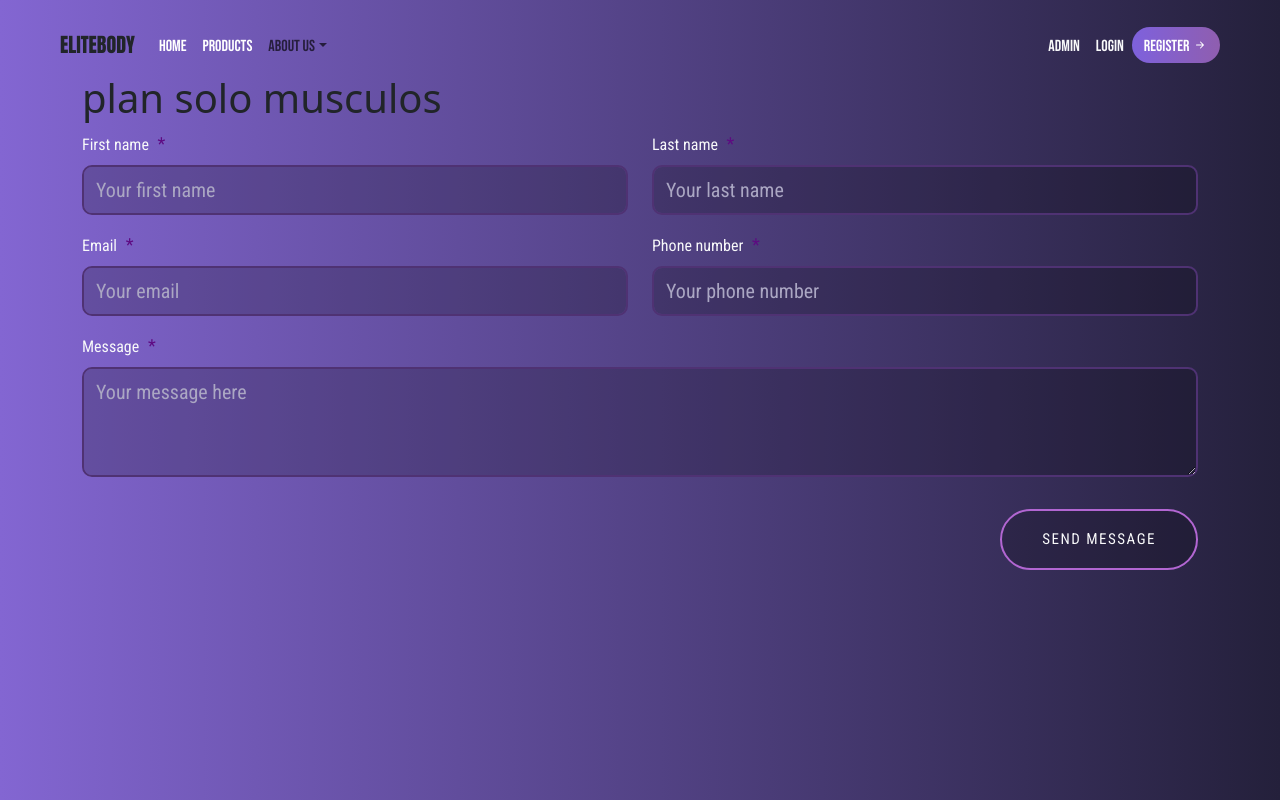
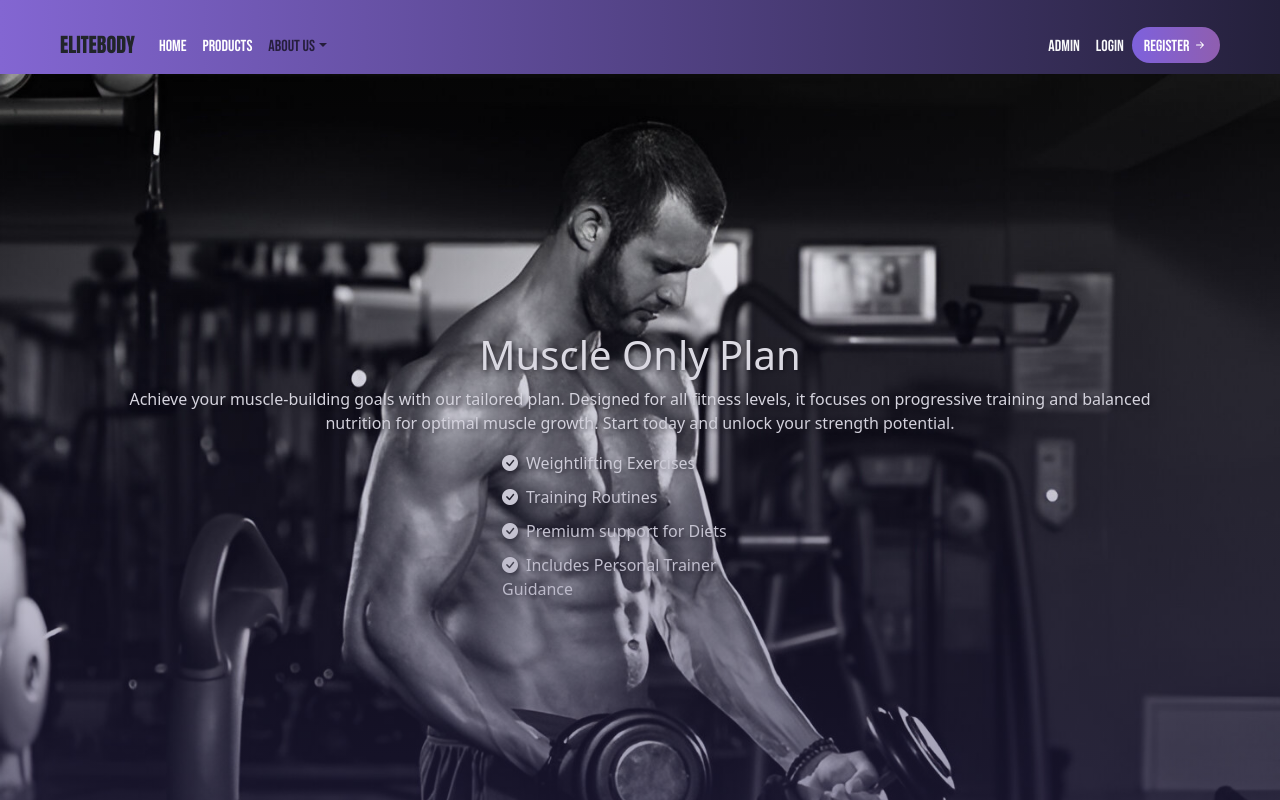
Before and after one commit to Nilost21/ProyectoFinalFront, a React (Vite) app: page /plans/muscle-plan in a window 1280 px wide. Shown: the top 800 px of the page. Built offline with nearby package versions, Linux system fonts and the light colour scheme; data requests are answered from the project's data file.

Commit message:
estilos a paginas de planes

```diff
--- a/src/components/planComponents/FormPlan.jsx
+++ b/src/components/planComponents/FormPlan.jsx
@@ -125,7 +125,7 @@ const FormPlan = ({ planType }) => {
 
   return (
     <>
-      <Form onSubmit={handleFormPlanSubmit} className="small-font text-light">
+      <Form onSubmit={handleFormPlanSubmit} className="small-font text-light mb-4 mt-4">
         <Row >
           <Form.Group as={Col} controlId="formPlanName" xs={12} md={6} className="mb-3">
             <Form.Label>
--- /dev/null
+++ b/src/css/Plans/MusclePlan.css
@@ -0,0 +1,37 @@
+.cover-section {
+    position: relative;
+    height: 100vh;
+    background-size: cover;
+    background-position: center;
+    display: flex;
+    align-items: center;
+    justify-content: center;
+  }
+
+  .cover-content {
+    text-align: center;
+    color: #fff; /* Color del texto */
+    text-shadow: 2px 2px 4px rgba(0, 0, 0, 0.5); /* Sombra del texto */
+    /* z-index: 2; */
+  }
+
+  .cover-overlay {
+    position: absolute;
+    top: 0;
+    left: 0;
+    width: 100%;
+    height: 100%;
+    background: linear-gradient(to bottom, rgba(41, 36, 68, 0), rgba(49, 42, 91, 0.5));
+    z-index: 1;
+    pointer-events: none;
+  }
+
+  ul {
+    list-style-type: none;
+    padding: 0;
+    text-align: start;
+  }
+
+  ul li {
+    margin-bottom: 10px;
+  }
--- a/src/pages/Plans/MusclePlan.jsx
+++ b/src/pages/Plans/MusclePlan.jsx
@@ -1,19 +1,57 @@
-import { Container } from 'react-bootstrap';
-import FormPlan from '../../components/planComponents/FormPlan';
+import { Container } from "react-bootstrap";
+import FormPlan from "../../components/planComponents/FormPlan";
+import coverImageMuscle from "../../assets/img/Plans/cover-image-muscle-plan.png";
+import "../../css/Plans/MusclePlan.css";
+import "bootstrap-icons/font/bootstrap-icons.css";
 
 const MusclePlan = () => {
   return (
     <>
-    <Container>
-        <header>
-        <h1>plan solo musculos</h1>
-        <FormPlan planType="muscle-plan"/>
-        </header>
+      <header>
+        <div
+          className="cover-section"
+          style={{
+            backgroundImage: `url(${coverImageMuscle})`,
+            position: "relative",
+          }}
+        >
+          <div className="cover-overlay"></div>
+          <div className="cover-content" style={{width:'1080px'}}>
+            <h1>Muscle Only Plan</h1>
+            <p className="me-2 ms-2">
+              Achieve your muscle-building goals with our tailored plan.
+              Designed for all fitness levels, it focuses on progressive
+              training and balanced nutrition for optimal muscle growth. Start
+              today and unlock your strength potential.
+            </p>
+            <div className="container-fluid" style={{width:'300px'}}>
+              <ul>
+                <li>
+                  <i class="bi bi-check-circle-fill me-2"></i>Weightlifting
+                  Exercises
+                </li>
+                <li>
+                  <i class="bi bi-check-circle-fill me-2"></i>Training Routines
+                </li>
+                <li>
+                  <i class="bi bi-check-circle-fill me-2"></i>Premium support
+                  for Diets
+                </li>
+                <li>
+                  <i class="bi bi-check-circle-fill me-2"></i>Includes Personal
+                  Trainer Guidance
+                </li>
+              </ul>
+            </div>
+          </div>
+        </div>
+      </header>
 
-
-    </Container>
+      <Container>
+        <FormPlan planType="muscle-plan" />
+      </Container>
     </>
-  )
-}
+  );
+};
 
 export default MusclePlan;
```
Also changed, not shown: src/assets/img/Plans/cover-image-muscle-plan.png (added).
